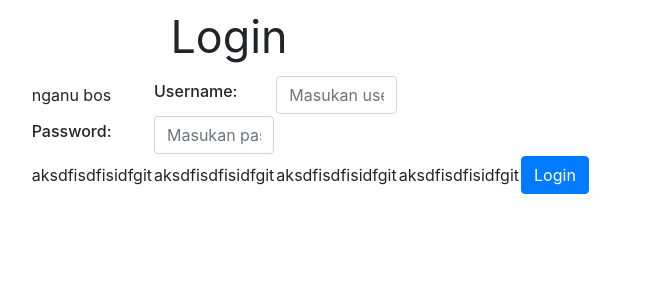
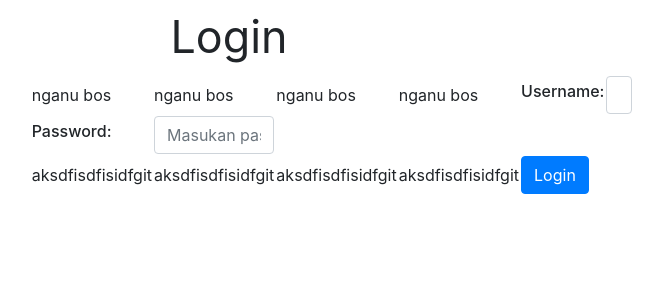
Before and after one commit to CodeSigma/PBPCeria, a PHP site: page /login.php in a window 1280 px wide. Shown: the top 300 px of the page, without its empty margins (411-1074 px from the left). Run offline with PHP 8.4, Linux system fonts and the light colour scheme; some libraries are stand-ins or nearby versions.

Commit message:
nganu bos 4x

```diff
--- a/login.php
+++ b/login.php
@@ -15,6 +15,9 @@
         <form action="POST">
             <table>
                 <tr>
+                    <td>nganu bos</td>
+                    <td>nganu bos</td>
+                    <td>nganu bos</td>
                     <td>nganu bos</td>
 
                     <td><h6>Username:<h6></td>
```
